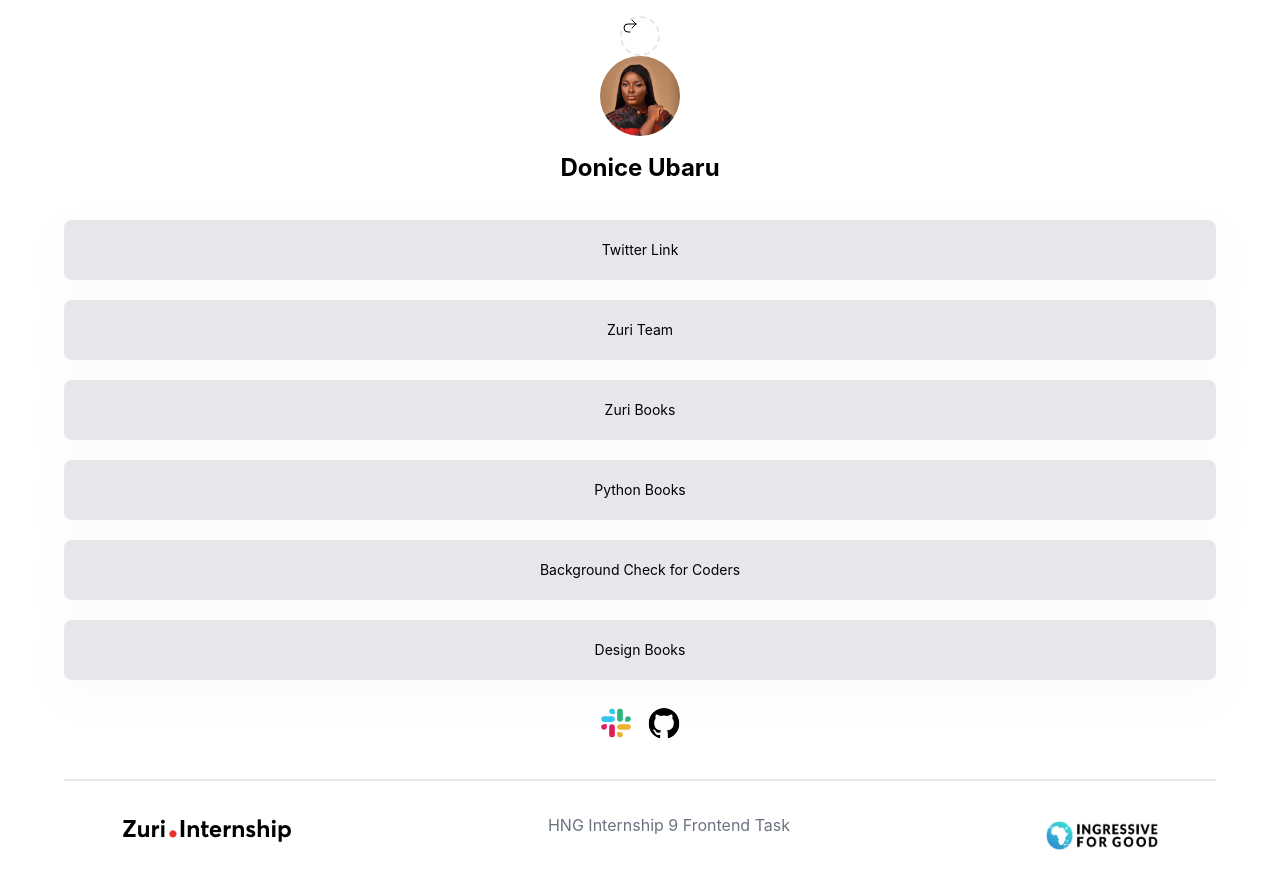
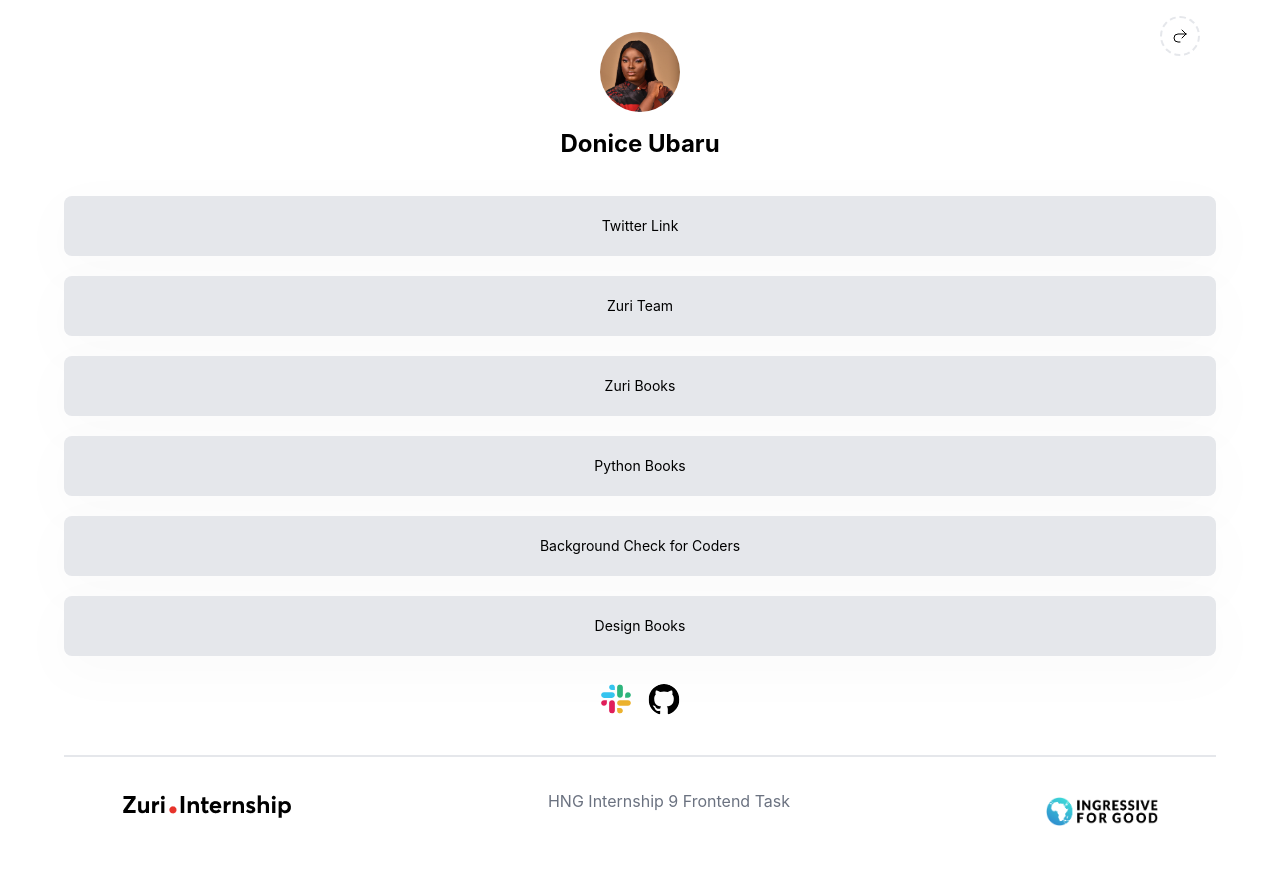
Before and after one commit to donice/stage-1-task, a React (Create React App) app: page / in a window 1280 px wide. After the commit the page ends 858 px from the top, so only its background shows below. Built offline with nearby package versions, Linux system fonts and the light colour scheme.

Commit message:
final commit

```diff
--- a/src/App.js
+++ b/src/App.js
@@ -4,7 +4,8 @@ import Slack from "./img/slack.svg";
 import Github from "./img/Social_icon.svg";
 import Ingresive from "./img/ingressive.png";
 import Zuri from "./img/zuri.png";
-import { HiOutlineArrowUturnRight } from 'react-icons/hi2'
+import { HiOutlineArrowUturnRight } from "react-icons/hi2";
+import { BiDotsHorizontalRounded } from "react-icons/bi";
 import "./index.css";
 
 function App() {
@@ -43,20 +44,26 @@ function App() {
 
   return (
     <div className="App">
-      <div className="w-10 h-10 mt-4 flex border-2 border-dashed rounded-full hover:border-4 hover:border-double">
-        <HiOutlineArrowUturnRight />
+      <div>
+        <div className="hidden md:block right w-10 h-10 mt-4 mr-6 font-bold border-2 border-dashed rounded-full md:mr-20 hover:border-4 hover:border-double">
+          <HiOutlineArrowUturnRight />
+        </div>
+        <div className="block md:hidden right w-10 h-10 mt-4 mr-6 font-bold border-2 border-dashed rounded-full md:mr-20 hover:border-4 hover:border-double">
+          <BiDotsHorizontalRounded />
+        </div>
       </div>
+
       <img
         src={ProfileImage}
         alt="Profile"
         id="profile__img"
-        className="w-20 rounded-full border-sky-500"
+        className="mt-8 w-20 rounded-full border-sky-500"
       />
       <h1 className="text-2xl py-4 font-bold">Donice Ubaru</h1>
 
       <div className="w-full">
         {buttons.map((button) => (
-          <div className=" bg-gray-200 rounded-lg text-sm p-5 my-5 drop-shadow-[0_15px_25px_rgba(0,0,0,0.02)] hover:drop-shadow-md hover:bg-gray-300">
+          <div className="bg-gray-200 rounded-lg text-sm p-5 my-5 drop-shadow-[0_15px_25px_rgba(0,0,0,0.02)] hover:drop-shadow-md hover:bg-gray-300">
             <a href={button.href} id={button.id}>
               {button.linkName}
             </a>
@@ -74,12 +81,11 @@ function App() {
         </a>
         <a href="https://github.com/Donice" id="github">
           <img
-          src={Github}
-          alt="github"
-          className="w-8 rounded-full border-sky-500 m-2"
-        />
+            src={Github}
+            alt="github"
+            className="w-8 rounded-full border-sky-500 m-2"
+          />
         </a>
-
       </div>
 
       <div className="border w-full mt-8"></div>
--- a/src/index.css
+++ b/src/index.css
@@ -26,3 +26,9 @@ code {
   height: 100%;
   /* border: 2px solid red */
 }
+.right {
+  position: absolute;
+  right: 0px;
+  /* width: 300px; */
+  padding: 10px;
+}
```
